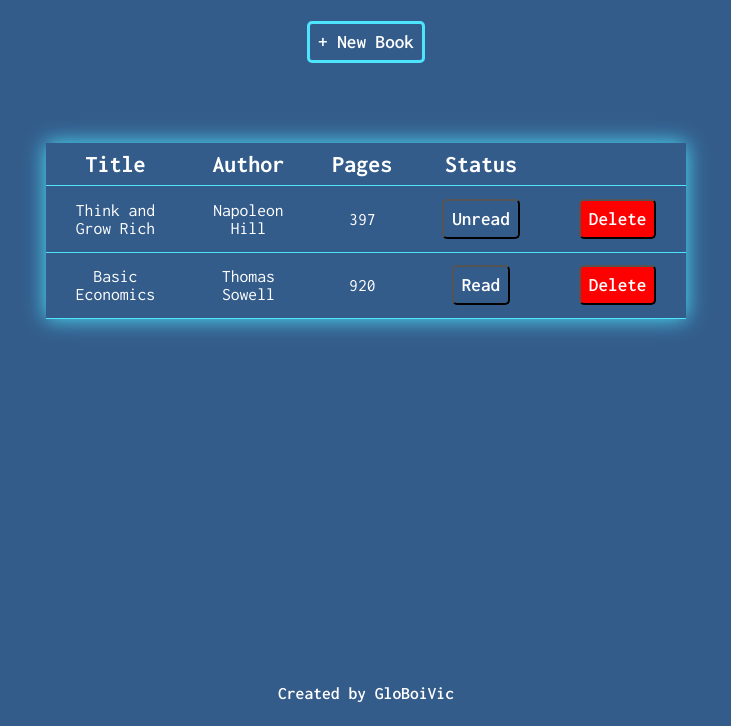
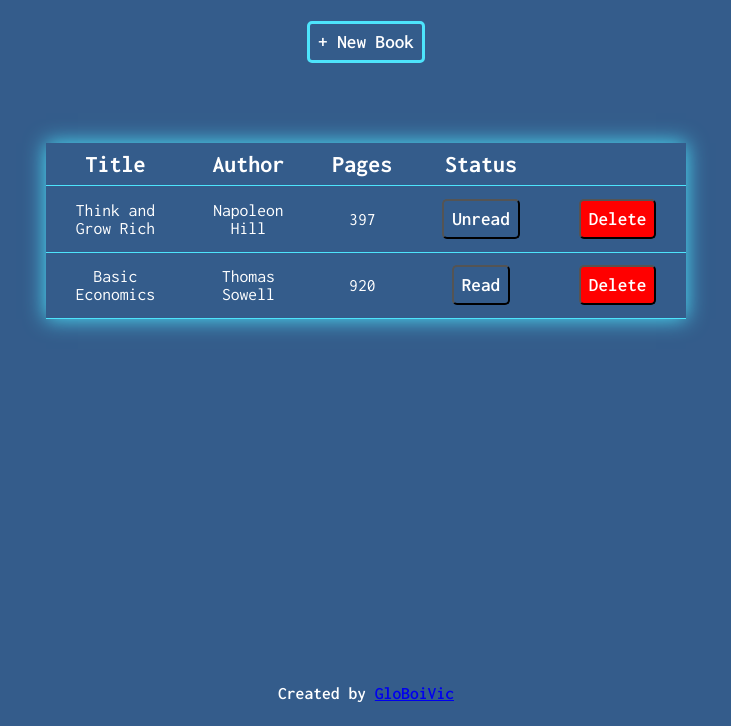
Before and after one commit to GloBoiVic/TOP-Library-App, a plain HTML site: page index.html in a window 1280 px wide. Shown: the part 74-800 px from the top of the page, without its empty margins (274-1005 px from the left). Drawn offline with Linux system fonts and the light colour scheme.

Commit message:
Add link to GitHub account

```diff
--- a/index.html
+++ b/index.html
@@ -68,7 +68,12 @@
           </table>
         </div>
       </main>
-      <footer>Created by GloBoiVic</footer>
+      <footer>
+        <p>
+          Created by
+          <a href="https://github.com/GloBoiVic" target="_blank">GloBoiVic</a>
+        </p>
+      </footer>
     </div>
   </body>
 </html>
```
